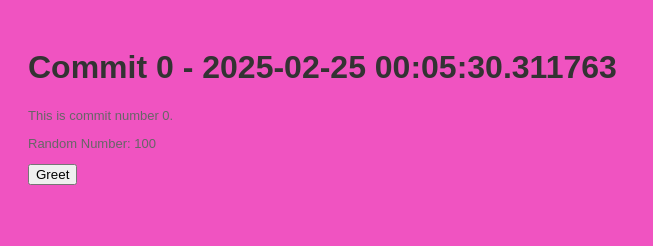
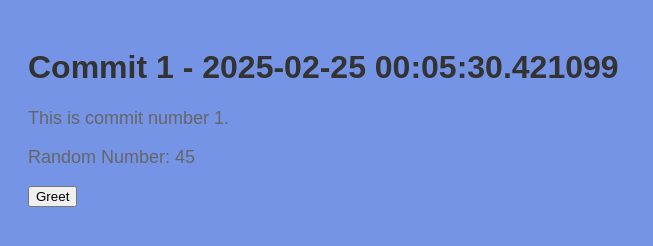
Before and after one commit to polishflits/autogen-repo-20250225000524, a plain HTML site: page index.html in a window 1280 px wide. Shown: the whole page, without its empty margins (0-653 px from the left). Drawn offline with Linux system fonts and the light colour scheme.

Commit message:
📝 Auto commit 1 with HTML, CSS, and JS

```diff
--- a/index.html
+++ b/index.html
@@ -2,13 +2,13 @@
     <!DOCTYPE html>
     <html>
     <head>
-        <title>Commit 0 - 2025-02-25 00:05:30.311763</title>
+        <title>Commit 1 - 2025-02-25 00:05:30.421099</title>
         <link rel="stylesheet" href="style.css">
     </head>
     <body>
-        <h1>Commit 0 - 2025-02-25 00:05:30.311763</h1>
-        <p>This is commit number 0.</p>
-        <p>Random Number: 100</p>
+        <h1>Commit 1 - 2025-02-25 00:05:30.421099</h1>
+        <p>This is commit number 1.</p>
+        <p>Random Number: 45</p>
         <button onclick="greet()">Greet</button>
         <script src="script.js"></script>
     </body>
--- a/script.js
+++ b/script.js
@@ -2,4 +2,4 @@
     function greet() {
         alert('Hello from commit ' + commitNumber + '!');
     }
-    var commitNumber = 0;
+    var commitNumber = 1;
--- a/style.css
+++ b/style.css
@@ -1,7 +1,7 @@
 
     body {
         font-family: Arial, sans-serif;
-        background-color: #f053c1;
+        background-color: #7594e6;
         padding: 20px;
     }
     h1 {
@@ -9,5 +9,5 @@
     }
     p {
         color: #666;
-        font-size: 13px;
+        font-size: 18px;
     }
```
